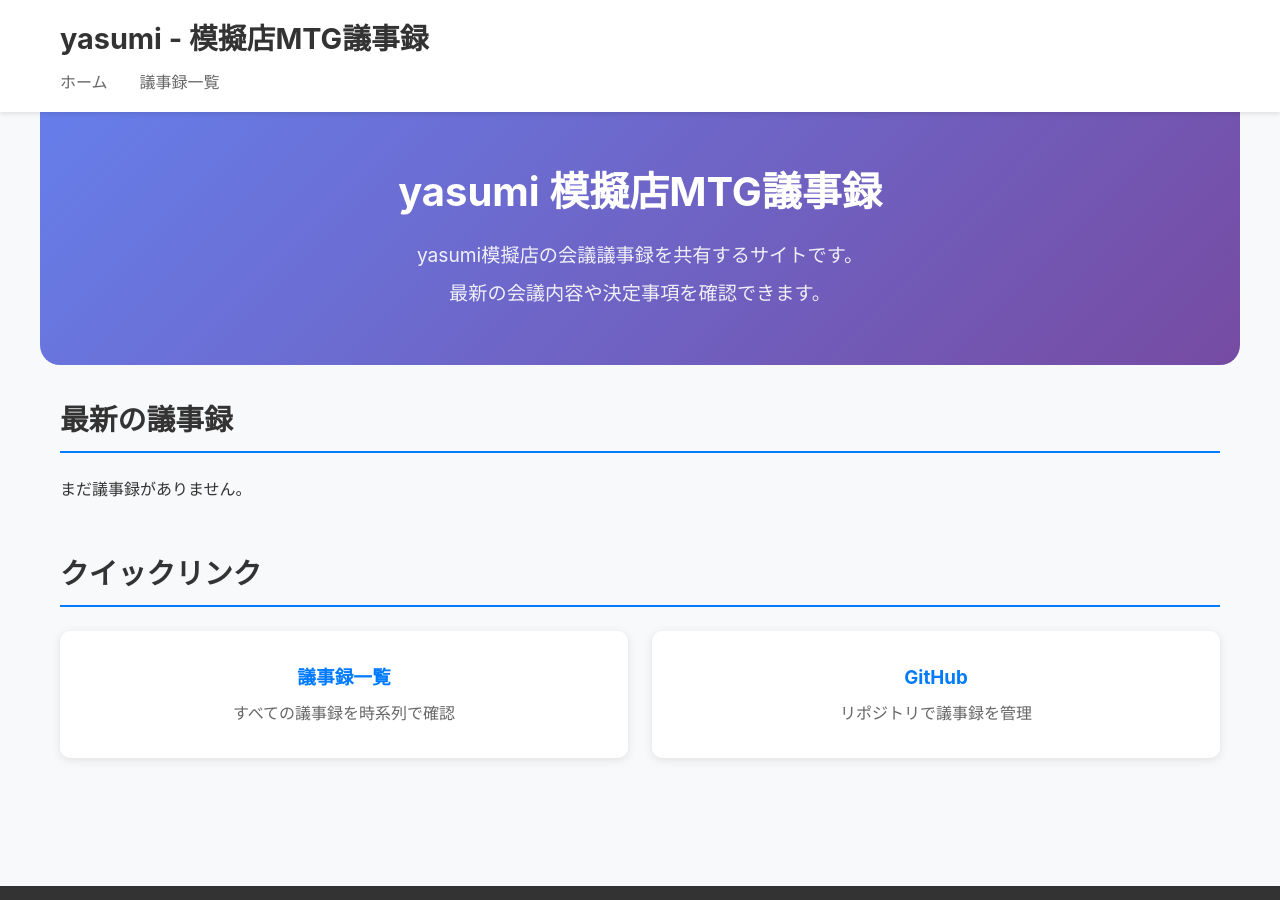
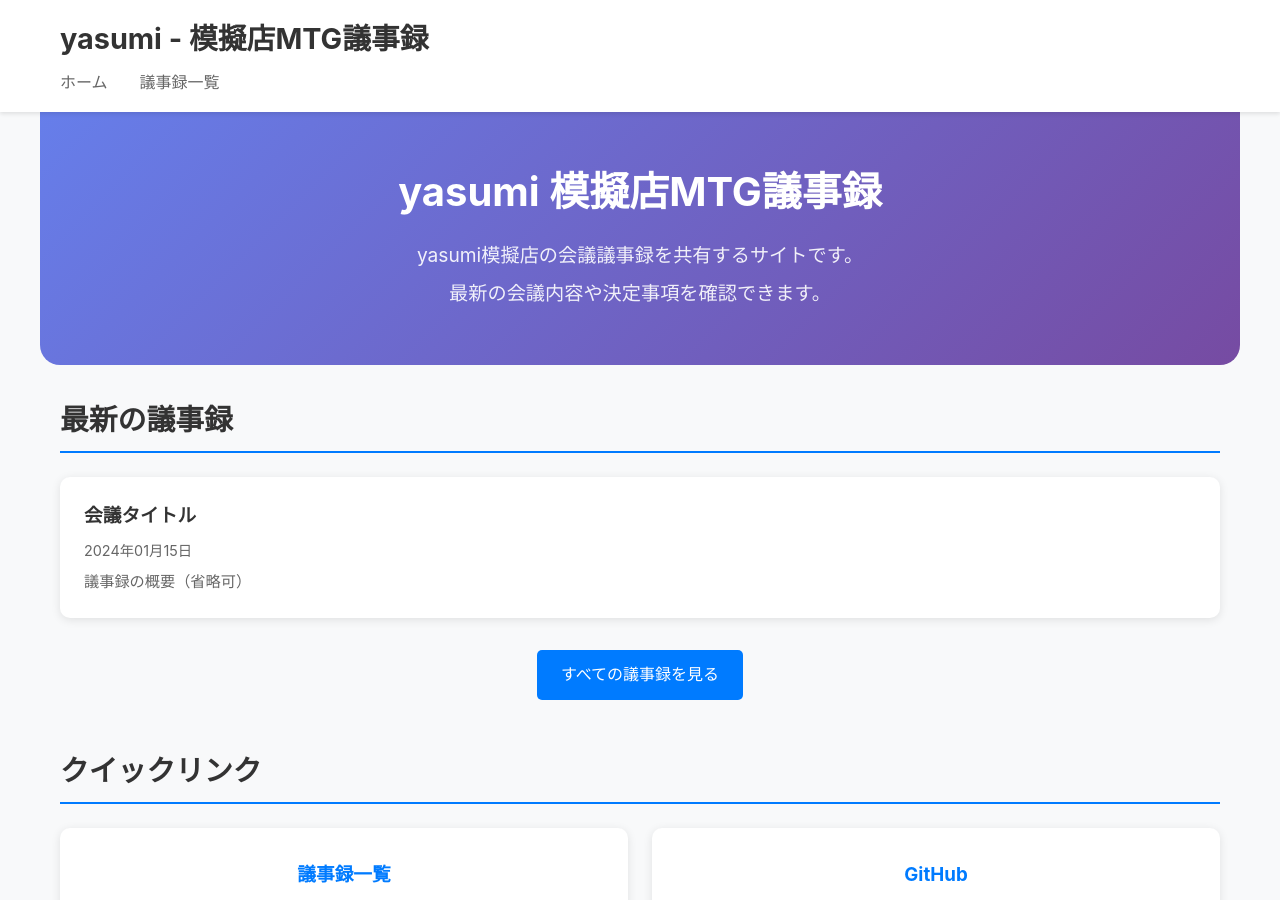
Before and after one commit to mayumiPc/yasumi.github.io, a Jekyll site: the page built from index.html, in a window 1280 px wide and 900 px high. Built offline with Jekyll 4.4.1, drawn with Linux system fonts in a browser that asks for light colours.

Commit message:
フロントマーカーを記述

```diff
--- a/_meetings/2025-07-07-MTG.md
+++ b/_meetings/2025-07-07-MTG.md
@@ -1,10 +1,11 @@
+---
 layout: meeting
 title: "会議タイトル"
-date: 2025-07-07
+date: 2024-01-15
 participants: ["参加者1", "参加者2", "参加者3"]
 location: "会議場所"
 excerpt: "議事録の概要（省略可）"
-
+---
 
 # 模擬店企画会議 議事録
 
```
